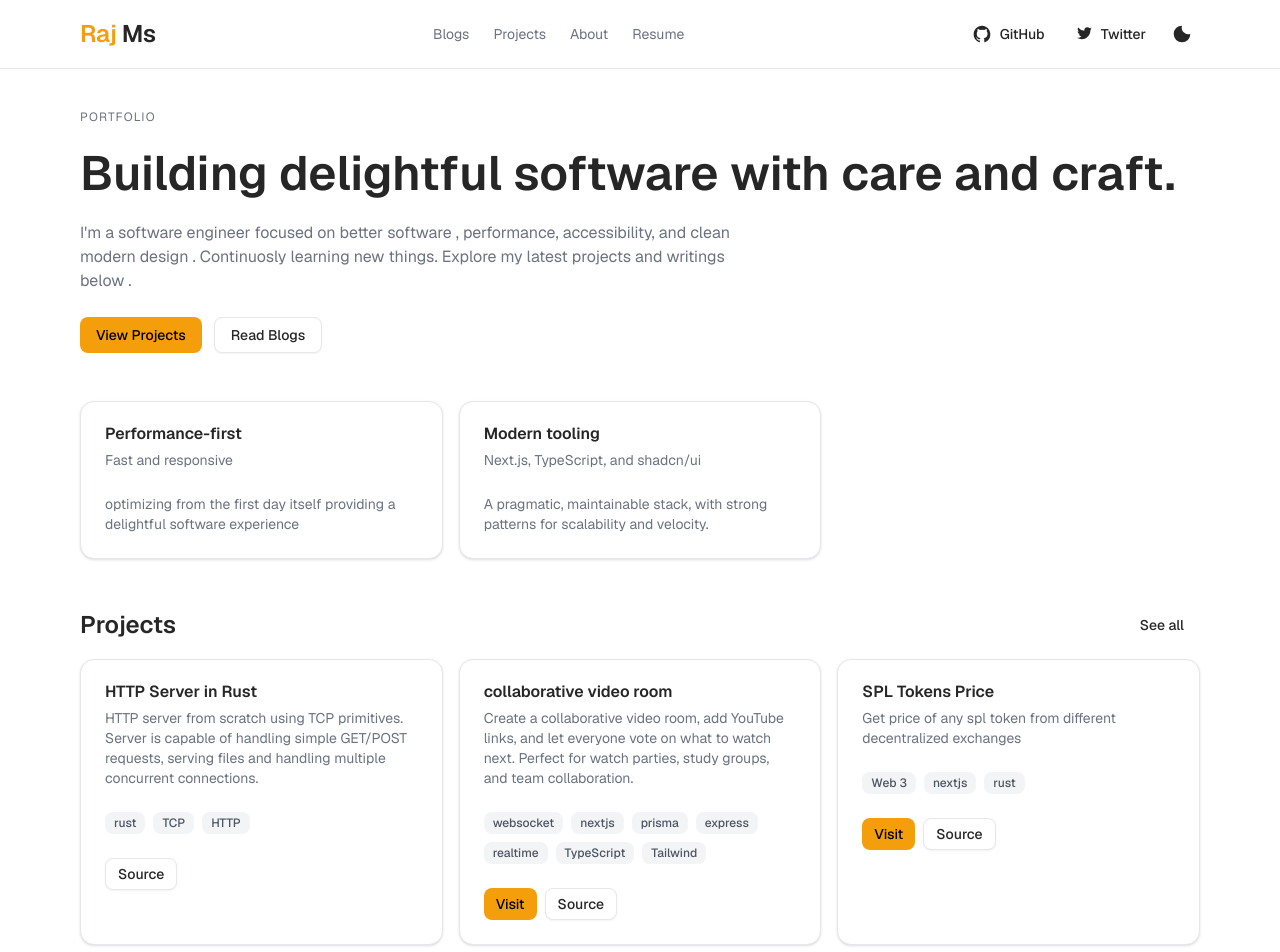
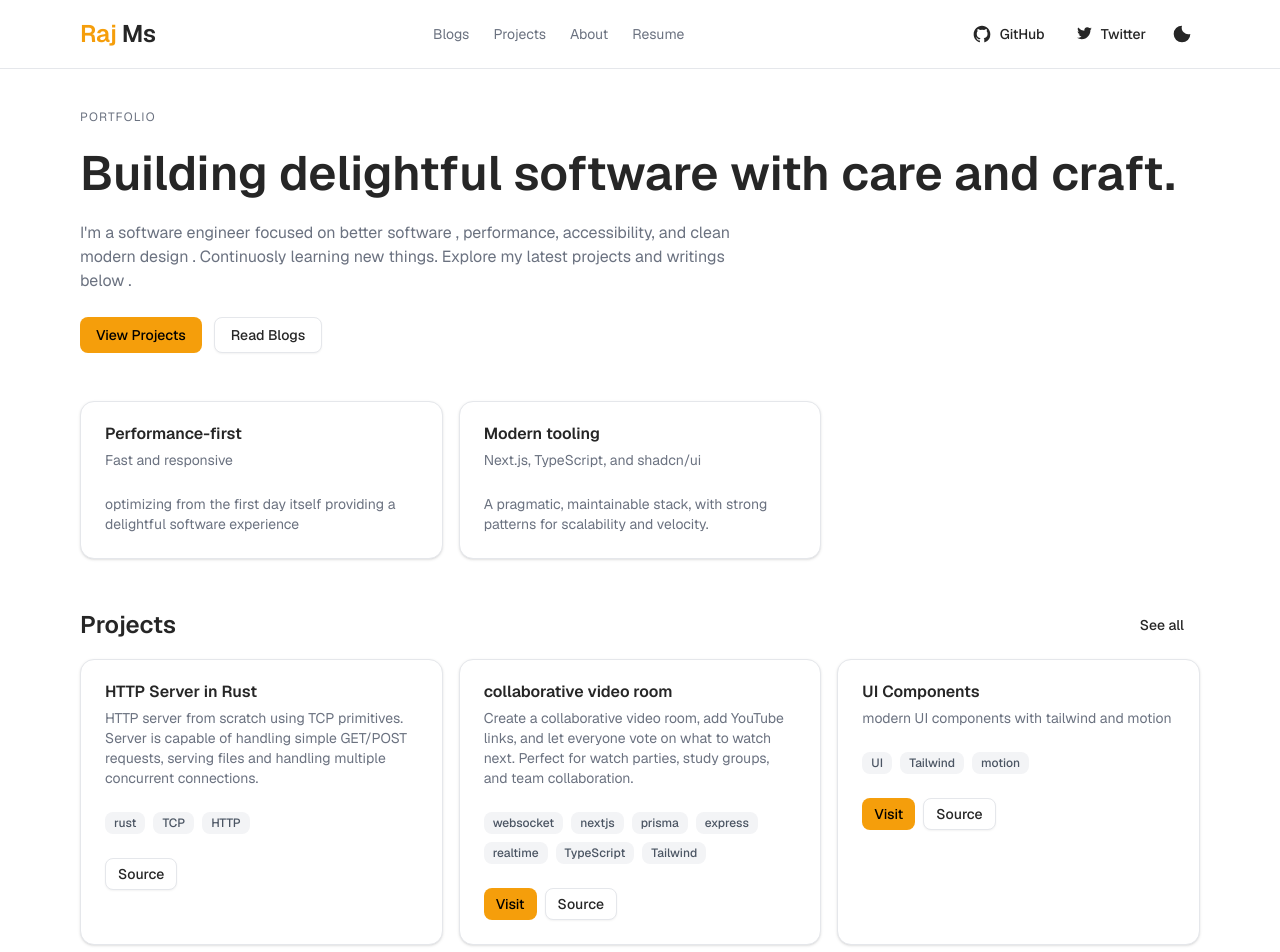
Before and after one commit to RajManish8340/Portfolio, a Next.js app: page / in a window 1280 px wide. Shown: the top 952 px of the page. Built offline with nearby package versions, Linux system fonts and the light colour scheme.

Commit message:
saundarya

```diff
--- a/app/page.tsx
+++ b/app/page.tsx
@@ -73,6 +73,13 @@ export default function HomePage() {
                 liveUrl: "https://muzzzer.vercel.app/",
                 sourceUrl: "https://github.com/RajManish8340/muzer",
                 tags: ["websocket", "nextjs", "prisma", "express", "realtime", "TypeScript", "Tailwind"]
+              },
+              {
+                title: "UI Components ",
+                description: "modern UI components with tailwind and motion",
+                liveUrl: "https://saundaryaui.vercel.app/components",
+                sourceUrl: "https://github.com/RajManish8340/UI-Components",
+                tags: ["UI", "Tailwind", "motion"]
               },
               {
                 title: "SPL Tokens Price",
--- a/app/projects/page.tsx
+++ b/app/projects/page.tsx
@@ -30,6 +30,13 @@ export default function ProjectsPage() {
                 liveUrl: "https://muzzzer.vercel.app/",
                 sourceUrl: "https://github.com/RajManish8340/muzer",
                 tags: ["websocket", "nextjs", "prisma", "express", "realtime", "Typescript", "Tailwind"]
+              },
+              {
+                title: "UI Components ",
+                description: "modern UI components with tailwind and motion",
+                liveUrl: "https://saundaryaui.vercel.app/components",
+                sourceUrl: "https://github.com/RajManish8340/UI-Components",
+                tags: ["UI", "Tailwind", "motion"]
               },
               {
                 title: "SPL Tokens Price",
```
